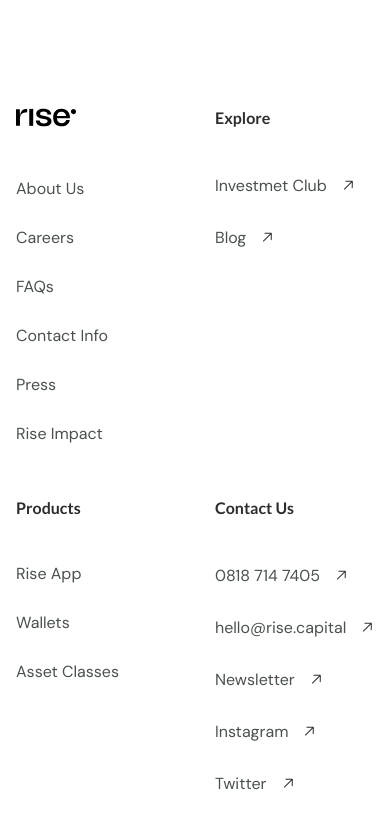
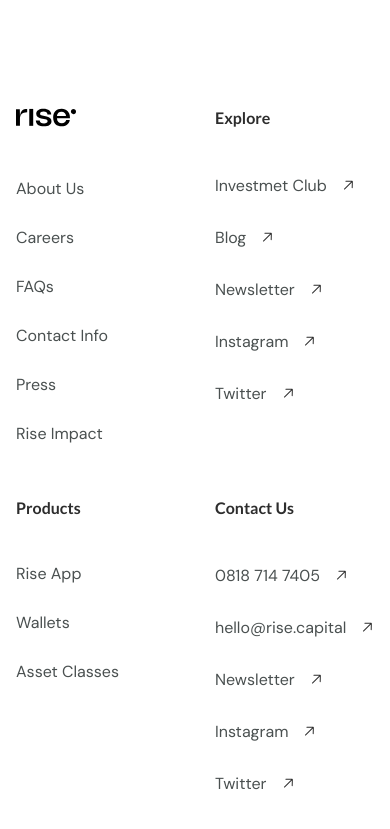
Before and after one commit to samfrexz619/risevest-test, a React (Vite) app: page / in a window 390 px wide. Shown: the part 6535-7364 px from the top of the page. Built offline with nearby package versions, Linux system fonts and the light colour scheme.

Commit message:
update footer links

```diff
--- a/src/components/footer/Footer.tsx
+++ b/src/components/footer/Footer.tsx
@@ -4,9 +4,12 @@
 import { contact, explore, footerLink, products } from '@/constants/navlinks';
 import arrow from '@/assets/images/arr.svg';
 import './footer.scss';
+import { useResize } from '@/hooks/useResize';
 
 
 const Footer: React.FC = () => {
+  const { isMobile } = useResize();
+
   return (
     <footer>
       <nav>
@@ -28,7 +31,8 @@
         <ul>
           <h4>Explore</h4>
           {
-            explore.map(link => (
+            isMobile ?
+              (explore.map(link => (
                 <li key={link.id}>
                   <NavLink to={link.path}>
                     <span>{link.pathName}</span>
@@ -37,7 +41,18 @@
                     </span>
                   </NavLink>
                 </li>
-            ))
+              )))
+              :
+              (explore.slice(0, 2).map(link => (
+                <li key={link.id}>
+                  <NavLink to={link.path}>
+                    <span>{link.pathName}</span>
+                    <span className='icon'>
+                      <img src={arrow} alt="" />
+                    </span>
+                  </NavLink>
+                </li>
+              )))
           }
         </ul>
 
--- a/src/constants/navlinks.ts
+++ b/src/constants/navlinks.ts
@@ -75,6 +75,21 @@
     path: '#',
     pathName: 'Blog'
   },
+  {
+    id: '3',
+    path: '#',
+    pathName: 'Newsletter'
+  },
+  {
+    id: '4',
+    path: '#',
+    pathName: 'Instagram'
+  },
+  {
+    id: '5',
+    path: '#',
+    pathName: 'Twitter'
+  },
 ];
 
 export const products = [
```
Lines whose indentation alone changed are shown as unchanged.
